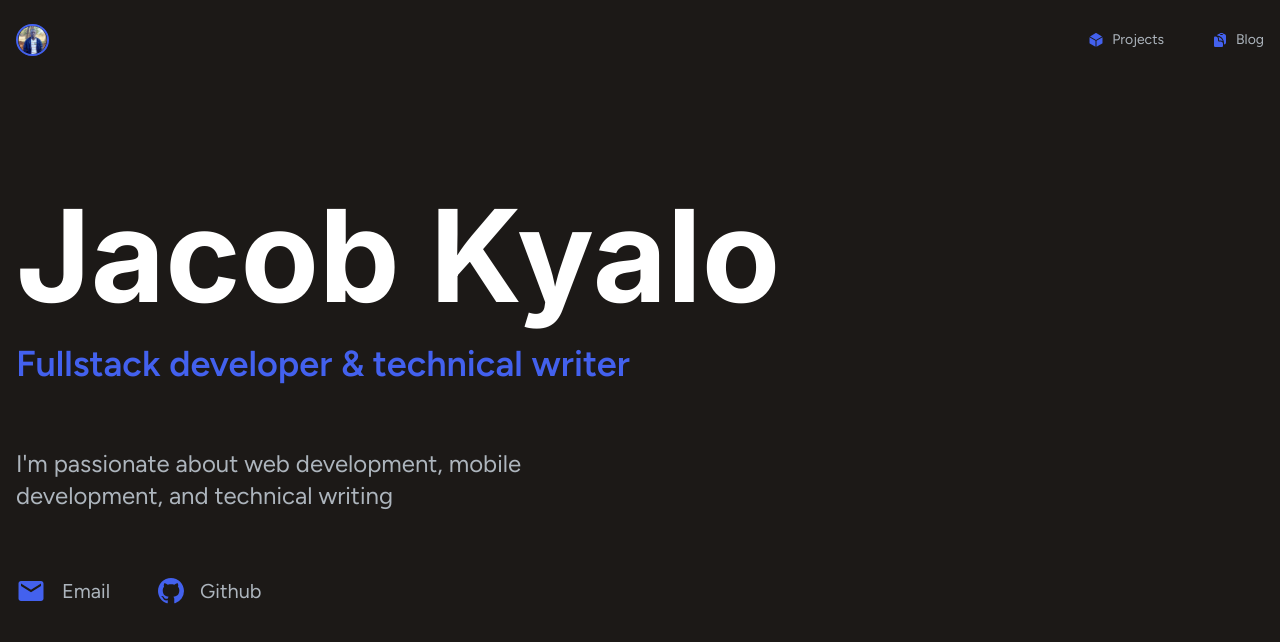
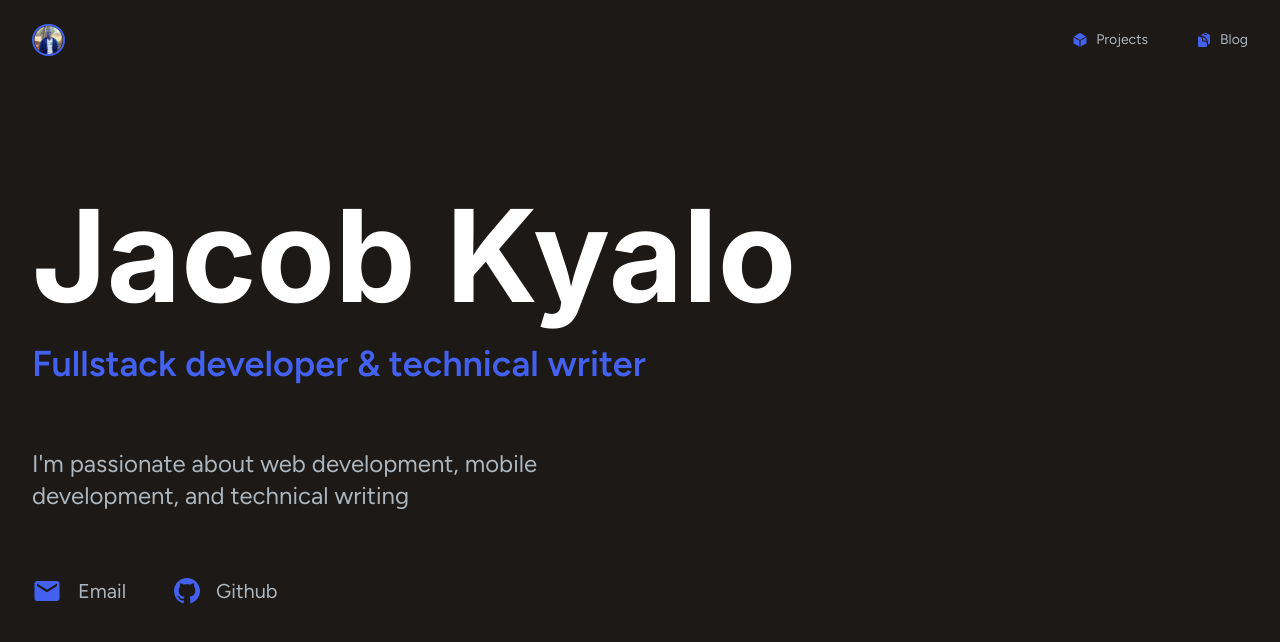
Before and after one commit to Jacobkyalo/my-blog, a Next.js app: page / in a window 1280 px wide. Shown: the top 642 px of the page. Built offline with nearby package versions, Linux system fonts and the light colour scheme.

Commit message:
updated container padding

```diff
--- a/tailwind.config.js
+++ b/tailwind.config.js
@@ -9,7 +9,7 @@ module.exports = {
     extend: {
       container: {
         center: true,
-        padding: "1rem",
+        padding: "2rem",
       },
       colors: {
         blue: "#4361ee",
```
